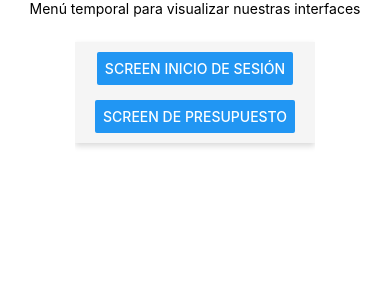
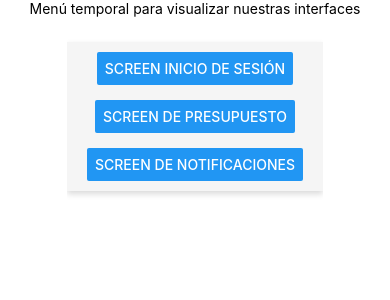
Before and after one commit to Apoquellia/AhorraPlusApp, a React Native app in the folder Aplicacion/: screen / in a window 390 px wide. Shown: the top 300 px of the page. Built offline with nearby package versions, Linux system fonts and the light colour scheme.

Commit message:
Implementación de Notificaciones en el menú

```diff
--- a/Aplicacion/screens/MenuTemporal.js
+++ b/Aplicacion/screens/MenuTemporal.js
@@ -2,6 +2,7 @@ import React, { useState } from 'react';
 import { Text, StyleSheet, View, Button, ScrollView } from 'react-native';
 import PresupuestoScreen from './PresupuestoScreen';
 import InicioSesion from './InicioSesionScreen';
+import NotificacionesScreen from './NotificacionesScreen';
 
 export default function MenuTemporal() {
   const [screen, setScreen] = useState('menu');
@@ -12,6 +13,9 @@ export default function MenuTemporal() {
 
     case 'presupuesto':
       return <PresupuestoScreen />;
+
+    case 'notificaciones':
+      return <NotificacionesScreen />;
 
     default:
       return (
@@ -26,6 +30,10 @@ export default function MenuTemporal() {
               <Button
                 onPress={() => setScreen('presupuesto')}
                 title="Screen de Presupuesto"
+              />
+              <Button
+                onPress={() => setScreen('notificaciones')}
+                title="Screen de Notificaciones"
               />
             </View>
           </ScrollView>
```
